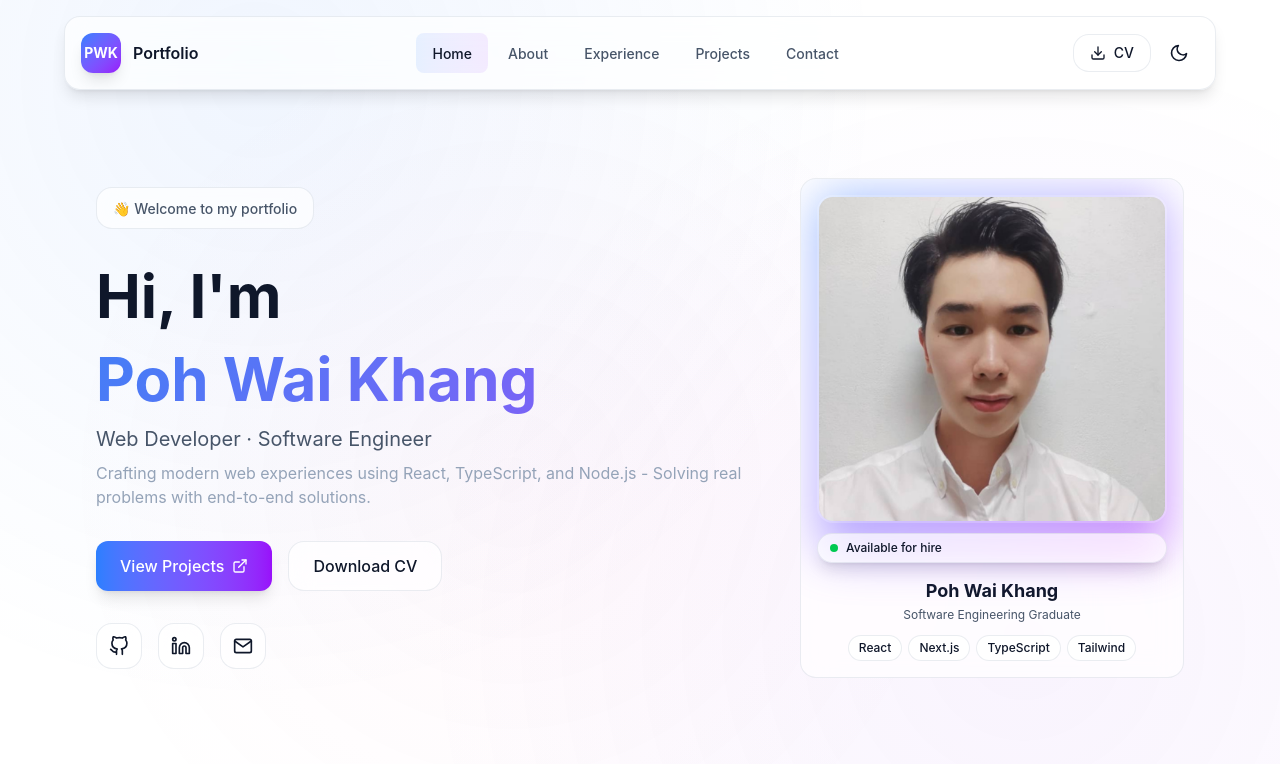
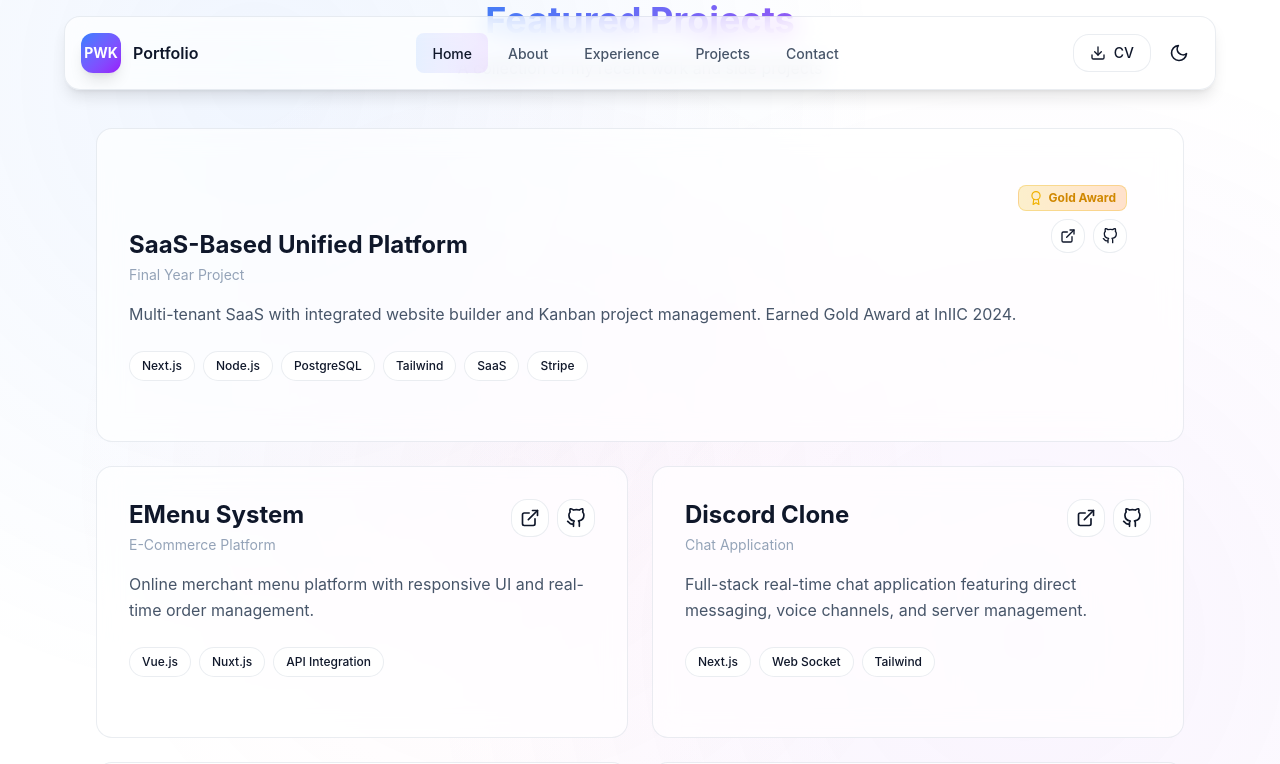
Before and after one commit to Jeremypoh05/my-portfolio, a React (Vite) app: page / in a window 1280 px wide. Shown: the top 764 px of the page. Built offline with nearby package versions, Linux system fonts and the light colour scheme.

Commit message:
Improved UI bugs, User Experience and Framer Motion

```diff
--- a/src/components/Hero.jsx
+++ b/src/components/Hero.jsx
@@ -1,9 +1,58 @@
+// src/components/Projects.jsx
 import { motion } from "framer-motion";
-import { FiGithub, FiLinkedin, FiMail, FiExternalLink } from "react-icons/fi";
-import profile_pic from "../assets/images/MyPic.png";
-import { div } from "framer-motion/client";
+import { FiExternalLink, FiGithub, FiAward } from "react-icons/fi";
 
-export default function Hero() {
+const projects = [
+  {
+    title: "SaaS-Based Unified Platform",
+    subtitle: "Final Year Project",
+    desc: "Multi-tenant SaaS with integrated website builder and Kanban project management. Earned Gold Award at InIIC 2024.",
+    link: "https://jplura-official.vercel.app",
+    github:
+      "https://github.com/Jeremypoh05/JPlura-SaaS-Project-Management-Website-Builder",
+    tags: ["Next.js", "Node.js", "PostgreSQL", "Tailwind", "SaaS", "Stripe"],
+    featured: true,
+    gradient: "from-blue-500 to-purple-600",
+  },
+  {
+    title: "EMenu System",
+    subtitle: "E-Commerce Platform",
+    desc: "Online merchant menu platform with responsive UI and real-time order management.",
+    link: "https://emenu.com.my/mygrocery",
+    github: "https://github.com/Jeremypoh05/Emenu",
+    tags: ["Vue.js", "Nuxt.js", "API Integration"],
+    gradient: "from-green-500 to-teal-600",
+  },
+  {
+    title: "Discord Clone",
+    subtitle: "Chat Application",
+    desc: "Full-stack real-time chat application featuring direct messaging, voice channels, and server management.",
+    link: "https://discord-production-cc86.up.railway.app",
+    github: "https://github.com/Jeremypoh05/discord",
+    tags: ["Next.js", "Web Socket", "Tailwind"],
+    gradient: "from-purple-500 to-indigo-600",
+  },
+  {
+    title: "Spotify Clone",
+    subtitle: "Music Streaming App",
+    desc: "Full-featured music player with playlist management and audio playback controls.",
+    link: "https://spotify-project-six.vercel.app/",
+    github: "https://github.com/Jeremypoh05/spotify-project",
+    tags: ["Next.js", "Typescript", "Tailwind"],
+    gradient: "from-pink-500 to-rose-600",
+  },
+  {
+    title: "Portfolio Website",
+    subtitle: "Personal Branding",
+    desc: "Modern, responsive portfolio showcasing projects and skills with smooth animations.",
+    link: "https://my-portfolio-jp1.s3.ap-southeast-1.amazonaws.com/index.html",
+    github: "https://github.com/Jeremypoh05/my-portfolio",
+    tags: ["React", "Framer Motion", "Tailwind"],
+    gradient: "from-purple-500 to-indigo-600",
+  },
+];
+
+export default function Projects() {
   const handleCardMouseMove = (e) => {
     const card = e.currentTarget;
     const rect = card.getBoundingClientRect();
@@ -14,184 +63,168 @@ export default function Hero() {
   };
 
   return (
-    <div classNcla="w-full">
-      <div className="w-full flex flex-col lg:flex-row items-center gap-6 lg:gap-8 pt-22 lg:pt-24">
-        {/* Left Content */}
+    <div className="w-full">
       <motion.div
         initial={{ opacity: 0, y: 20 }}
-          animate={{ opacity: 1, y: 0 }}
-          transition={{ duration: 0.7 }}
-          className="flex-1 text-center lg:text-left"
+        whileInView={{ opacity: 1, y: 0 }}
+        viewport={{ once: true }}
+        className="text-center mb-12"
       >
-          <motion.div
-            initial={{ opacity: 0, scale: 0.9 }}
-            animate={{ opacity: 1, scale: 1 }}
-            transition={{ delay: 0.2 }}
-            className="inline-block px-4 py-2 mb-6 glass rounded-full"
-          >
-            <span className="text-sm font-medium text-[var(--text-secondary)]">
-              👋 Welcome to my portfolio
-            </span>
+        <h2 className="text-3xl sm:text-4xl font-bold mb-4">
+          <span className="gradient-text">Featured Projects</span>
+        </h2>
+        <p className="text-[var(--text-secondary)] max-w-2xl mx-auto px-4">
+          A collection of my recent work and side projects
+        </p>
       </motion.div>
 
-          <h1 className="text-4xl sm:text-5xl lg:text-6xl font-bold leading-tight mb-2">
-            <span className="text-[var(--text-primary)]">Hi, I'm </span>
-            <span className="gradient-text block mt-2">Poh Wai Khang</span>
-          </h1>
+      <div className="grid sm:grid-cols-2 gap-6">
+        {projects.map((project, idx) => (
+          <motion.div
+            key={idx}
+            initial={{ opacity: 0, y: 20 }}
+            whileInView={{ opacity: 1, y: 0 }}
+            viewport={{ once: true }}
+            transition={{ delay: idx * 0.1 }}
+            whileHover={{ y: -8 }}
+            onMouseMove={handleCardMouseMove}
+            className={`glass-spotlight glass p-6 sm:p-8 group relative h-fit ${
+              project.featured ? "sm:col-span-2" : ""
+            }`}
+          >
+            {/* Gradient Background */}
+            <div
+              className={`absolute inset-0 bg-gradient-to-br ${project.gradient} opacity-0 group-hover:opacity-5 transition-opacity rounded-2xl`}
+            />
 
-          <motion.p
-            initial={{ opacity: 0 }}
-            animate={{ opacity: 1 }}
-            transition={{ delay: 0.4 }}
-            className="text-lg sm:text-xl text-[var(--text-secondary)] mb-2 max-w-2xl mx-auto lg:mx-0"
+            {/* Badge and Icons - Top Right Corner */}
+            {project.featured && (
+              <div className="absolute top-4 right-4 sm:top-6 sm:right-6 flex flex-col items-end gap-2 z-20">
+                {/* Gold Award Badge */}
+                <div className="flex items-center gap-1.5 px-2.5 py-1 rounded-lg bg-gradient-to-r from-yellow-500/20 to-orange-500/20 border border-yellow-500/30 backdrop-blur-sm">
+                  <FiAward className="w-3.5 h-3.5 text-yellow-500" />
+                  <span className="text-xs font-bold text-yellow-600 dark:text-yellow-400 whitespace-nowrap">
+                    Gold Award
+                  </span>
+                </div>
+
+                {/* Icons */}
+                <div className="flex gap-2">
+                  <motion.a
+                    whileHover={{ scale: 1.1, rotate: 5 }}
+                    whileTap={{ scale: 0.9 }}
+                    href={project.link}
+                    target="_blank"
+                    rel="noreferrer"
+                    className="p-2 glass rounded-lg hover:bg-gradient-to-br hover:from-blue-500/10 hover:to-purple-600/10 transition-all text-[var(--text-primary)] backdrop-blur-sm"
+                    aria-label="View project"
                   >
-            Web Developer · Software Engineer
-          </motion.p>
-
-          <motion.p
-            initial={{ opacity: 0 }}
-            animate={{ opacity: 1 }}
-            transition={{ delay: 0.5 }}
-            className="text-base text-[var(--text-muted)] mb-8 max-w-2xl mx-auto lg:mx-0"
-          >
-            Crafting modern web experiences using React, TypeScript, and
-            Node.js - Solving real problems with end-to-end solutions.
-          </motion.p>
-
-          <motion.div
-            initial={{ opacity: 0, y: 10 }}
-            animate={{ opacity: 1, y: 0 }}
-            transition={{ delay: 0.6 }}
-            className="flex flex-wrap gap-4 justify-center lg:justify-start mb-8"
-          >
-            <motion.a
-              whileHover={{ scale: 1.05 }}
-              whileTap={{ scale: 0.95 }}
-              href="#projects"
-              className="px-6 py-3 rounded-xl bg-gradient-to-r from-blue-500 to-purple-600 text-white font-medium shadow-lg hover:shadow-xl transition-all flex items-center gap-2"
-            >
-              View Projects
                     <FiExternalLink className="w-4 h-4" />
                   </motion.a>
-
                   <motion.a
-              whileHover={{ scale: 1.05 }}
-              whileTap={{ scale: 0.95 }}
-              href="/PohWaiKhang-CV.pdf"
-              download
-              className="px-6 py-3 rounded-xl glass font-medium hover:shadow-lg transition-all text-[var(--text-primary)]"
-            >
-              Download CV
-            </motion.a>
-          </motion.div>
-
-          {/* Social Links */}
-          <motion.div
-            initial={{ opacity: 0 }}
-            animate={{ opacity: 1 }}
-            transition={{ delay: 0.7 }}
-            className="flex gap-4 justify-center lg:justify-start"
-          >
-            {[
-              {
-                icon: FiGithub,
-                href: "https://github.com/Jeremypoh05",
-                label: "GitHub",
-              },
-              {
-                icon: FiLinkedin,
-                href: "https://www.linkedin.com/in/jeremypoh0205",
-                label: "LinkedIn",
-              },
-              {
-                icon: FiMail,
-                href: "mailto:Jeremypoh0205@gmail.com",
-                label: "Email",
-              },
-            ].map(({ icon: Icon, href, label }) => (
-              <motion.a
-                key={label}
-                whileHover={{ scale: 1.1, y: -2 }}
+                    whileHover={{ scale: 1.1, rotate: -5 }}
                     whileTap={{ scale: 0.9 }}
-                href={href}
+                    href={project.github}
                     target="_blank"
                     rel="noreferrer"
-                className="p-3 glass rounded-xl hover:shadow-lg transition-all text-[var(--text-primary)]"
-                aria-label={label}
+                    className="p-2 glass rounded-lg hover:bg-gradient-to-br hover:from-blue-500/10 hover:to-purple-600/10 transition-all text-[var(--text-primary)] backdrop-blur-sm"
+                    aria-label="View GitHub"
                   >
-                <Icon className="w-5 h-5" />
+                    <FiGithub className="w-4 h-4" />
                   </motion.a>
-            ))}
-          </motion.div>
-        </motion.div>
-
-        {/* Right Visual Card */}
-        <motion.div
-          initial={{ opacity: 0, scale: 0.9 }}
-          animate={{ opacity: 1, scale: 1 }}
-          transition={{ duration: 0.7, delay: 0.3 }}
-          className="flex-1 flex justify-center lg:justify-end w-full max-w-md lg:max-w-sm"
-        >
-          <motion.div
-            whileHover={{ y: -8 }}
-            onMouseMove={handleCardMouseMove}
-            className="glass-spotlight glass p-4 w-full relative group"
-          >
-            {/* Decorative elements */}
+                </div>
+              </div>
+            )}
 
             <div className="relative z-10">
-              {/* Image Container */}
-              <div className="relative mb-4">
-                <div className="absolute inset-0 bg-gradient-to-br from-blue-500 to-purple-600 rounded-2xl blur-xl opacity-50 group-hover:opacity-70 transition-opacity" />
-                <div className="relative rounded-2xl overflow-hidden border-2 border-white/20">
-                  <img
-                    src={profile_pic}
-                    alt="Poh Wai Khang"
-                    className="w-full h-full object-cover "
-                  />
-                </div>
-                {/* Status Badge */}
-                <div className="absolute -bottom-2.5 left-1/2 -translate-x-1/2 px-3 py-1.5 glass rounded-full flex items-center gap-2 shadow-lg">
-                  <div className="relative">
-                    <div className="w-2 h-2 bg-green-500 rounded-full" />
-                    <div className="absolute inset-0 w-2 h-2 bg-green-500 rounded-full animate-ping" />
-                  </div>
-                  <span className="text-xs font-medium text-[var(--text-primary)]">
-                    Available for hire
-                  </span>
-                </div>
-              </div>
-
-              {/* Info */}
-              <div className="text-center space-y-3 pt-2">
-                <div>
-                  <h3 className="text-lg font-bold text-[var(--text-primary)] mb-0.5">
-                    Poh Wai Khang
+              {/* Header */}
+              <div
+                className={`mb-4 ${
+                  project.featured
+                    ? "pr-24 sm:pr-32"
+                    : "flex items-start justify-between gap-4"
+                }`}
+              >
+                <div className="flex-1 min-w-0">
+                  <h3 className="text-lg sm:text-xl lg:text-2xl font-bold text-[var(--text-primary)] mb-1 group-hover:gradient-text transition-all break-words">
+                    {project.title}
                   </h3>
-                  <p className="text-xs text-[var(--text-secondary)]">
-                    Software Engineering Graduate
+                  <p className="text-sm text-[var(--text-muted)]">
+                    {project.subtitle}
                   </p>
                 </div>
 
-                {/* Tech Stack */}
-                <div className="flex flex-wrap gap-1.5 justify-center">
-                  {["React", "Next.js", "TypeScript", "Tailwind"].map(
-                    (tech) => (
-                      <motion.span
-                        key={tech}
-                        whileHover={{ scale: 1.1 }}
-                        className="px-2.5 py-1 text-xs font-medium glass rounded-lg text-[var(--text-primary)]"
+                {/* Icons for non-featured projects */}
+                {!project.featured && (
+                  <div className="flex gap-2 flex-shrink-0">
+                    <motion.a
+                      whileHover={{ scale: 1.1, rotate: 5 }}
+                      whileTap={{ scale: 0.9 }}
+                      href={project.link}
+                      target="_blank"
+                      rel="noreferrer"
+                      className="p-2 glass rounded-lg hover:bg-gradient-to-br hover:from-blue-500/10 hover:to-purple-600/10 transition-all text-[var(--text-primary)]"
+                      aria-label="View project"
                     >
-                        {tech}
-                      </motion.span>
-                    )
+                      <FiExternalLink className="w-5 h-5" />
+                    </motion.a>
+                    <motion.a
+                      whileHover={{ scale: 1.1, rotate: -5 }}
+                      whileTap={{ scale: 0.9 }}
+                      href={project.github}
+                      target="_blank"
+                      rel="noreferrer"
+                      className="p-2 glass rounded-lg hover:bg-gradient-to-br hover:from-blue-500/10 hover:to-purple-600/10 transition-all text-[var(--text-primary)]"
+                      aria-label="View GitHub"
+                    >
+                      <FiGithub className="w-5 h-5" />
+                    </motion.a>
+                  </div>
                 )}
               </div>
+
+              {/* Description */}
+              <p className="text-[var(--text-secondary)] leading-relaxed mb-6">
+                {project.desc}
+              </p>
+
+              {/* Tags */}
+              <div className="flex flex-wrap gap-2">
+                {project.tags.map((tag) => (
+                  <motion.span
+                    key={tag}
+                    whileHover={{ scale: 1.05 }}
+                    className="px-3 py-1.5 text-xs font-medium glass rounded-lg text-[var(--text-primary)]"
+                  >
+                    {tag}
+                  </motion.span>
+                ))}
               </div>
+
+              {/* Hover Effect Line */}
+              <div className="mt-6 h-1 bg-gradient-to-r from-transparent via-blue-500 to-transparent opacity-0 group-hover:opacity-100 transition-opacity rounded-full" />
             </div>
           </motion.div>
+        ))}
+      </div>
+
+      {/* View More Button */}
+      <motion.div
+        initial={{ opacity: 0 }}
+        whileInView={{ opacity: 1 }}
+        viewport={{ once: true }}
+        className="text-center mt-12"
+      >
+        {/* <motion.a
+          whileHover={{ scale: 1.05 }}
+          whileTap={{ scale: 0.95 }}
+          href="#"
+          className="inline-flex items-center gap-2 px-6 py-3 glass rounded-xl font-medium hover:shadow-lg transition-all text-[var(--text-primary)]"
+        >
+          View All Projects
+          <FiExternalLink className="w-4 h-4" />
+        </motion.a> */}
       </motion.div>
-      </div>
     </div>
   );
 }
```
Lines whose indentation alone changed are shown as unchanged.
